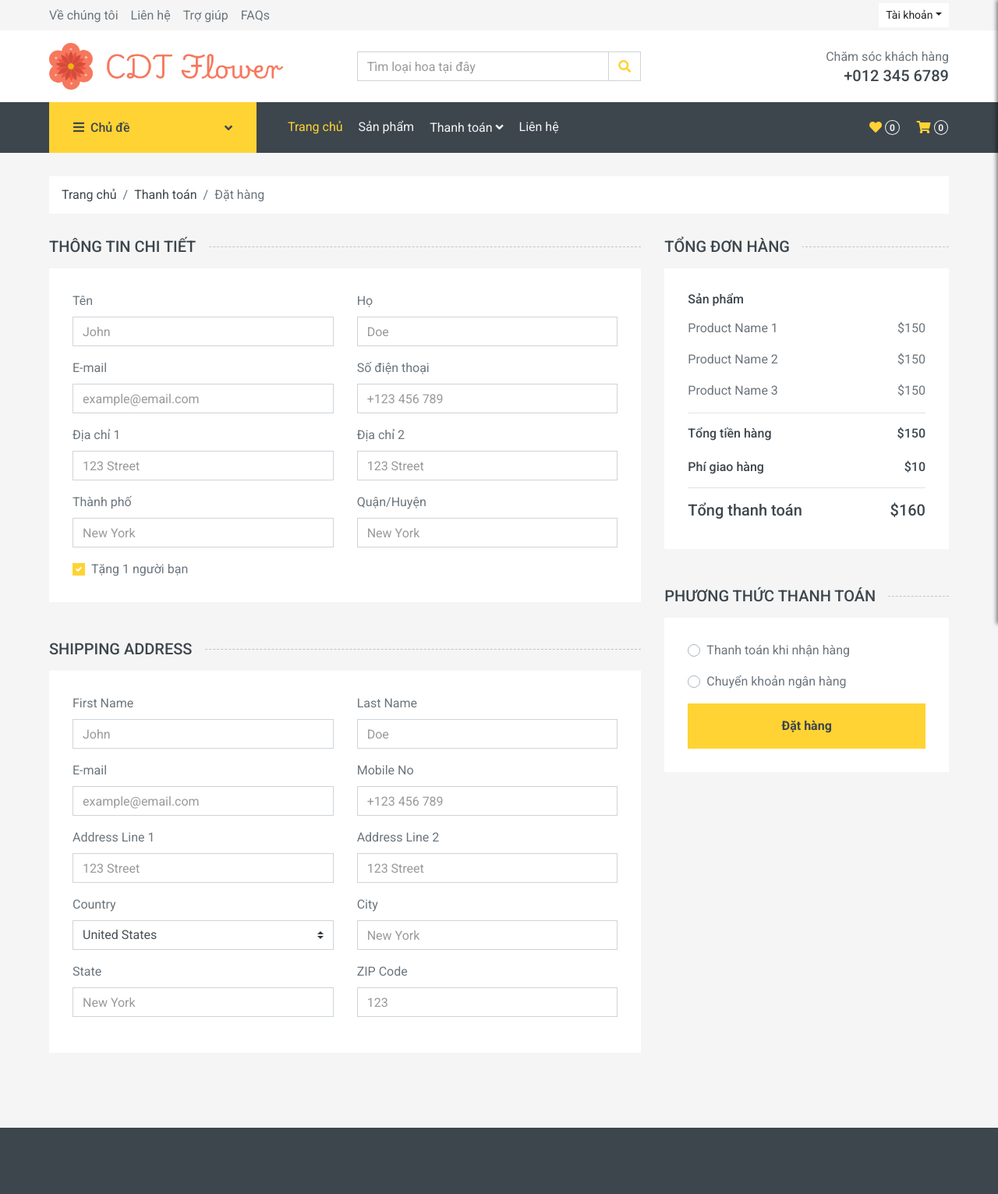
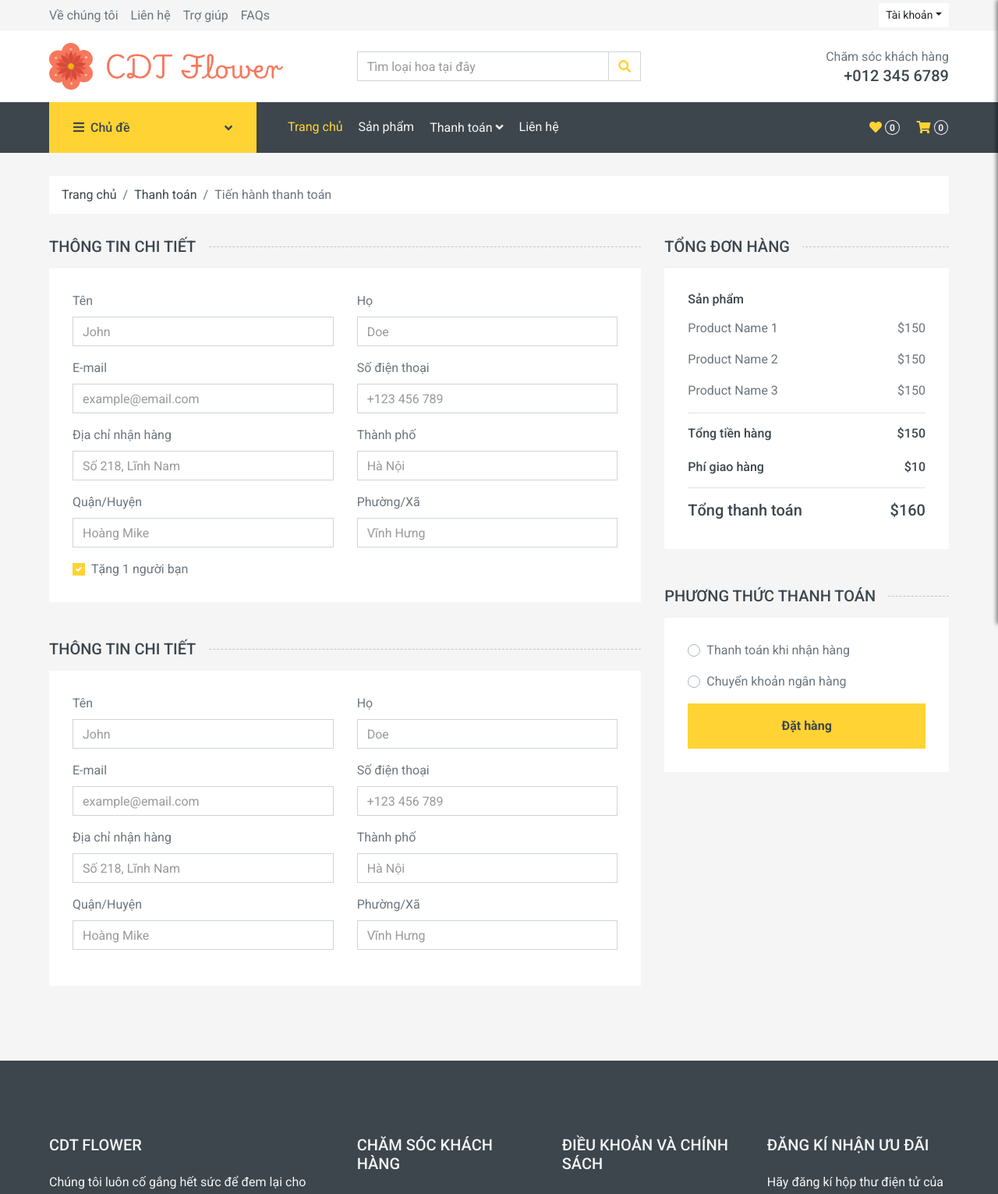
Before and after one commit to quangkuong1109/web_ban_hoa, a PHP site: page /checkout.php in a window 1280 px wide, after a click on "Tặng 1 người bạn". Shown: the top 1531 px of the page at 78% size. Run offline with PHP 8.4, Linux system fonts and the light colour scheme; some libraries are stand-ins or nearby versions.

Commit message:
Hiệu ứng nhấp nháy load trang + sửa checkout.php
Thêm tí hiệu ứng giật giật nhé :)))
ae thử tick chọn ô tặng 1 người bạn nhé (cái này nó bị ẩn)

```diff
--- a/checkout.php
+++ b/checkout.php
@@ -8,7 +8,7 @@
                 <nav class="breadcrumb bg-light mb-30">
                     <a class="breadcrumb-item text-dark" href="#">Trang chủ</a>
                     <a class="breadcrumb-item text-dark" href="#">Thanh toán</a>
-                    <span class="breadcrumb-item active">Đặt hàng</span>
+                    <span class="breadcrumb-item active">Tiến hành thanh toán</span>
                 </nav>
             </div>
         </div>
@@ -39,12 +39,8 @@
                             <input class="form-control" type="text" placeholder="+123 456 789">
                         </div>
                         <div class="col-md-6 form-group">
-                            <label>Địa chỉ 1</label>
-                            <input class="form-control" type="text" placeholder="123 Street">
-                        </div>
-                        <div class="col-md-6 form-group">
-                            <label>Địa chỉ 2</label>
-                            <input class="form-control" type="text" placeholder="123 Street">
+                            <label>Địa chỉ nhận hàng</label>
+                            <input class="form-control" type="text" placeholder="Số 218, Lĩnh Nam">
                         </div>
                         <!-- <div class="col-md-6 form-group">
                             <label>Country</label>
@@ -57,12 +53,16 @@
                         </div> -->
                         <div class="col-md-6 form-group">
                             <label>Thành phố</label>
-                            <input class="form-control" type="text" placeholder="New York">
+                            <input class="form-control" type="text" placeholder="Hà Nội">
                         </div>
                         <div class="col-md-6 form-group">
                             <label>Quận/Huyện</label>
-                            <input class="form-control" type="text" placeholder="New York">
+                            <input class="form-control" type="text" placeholder="Hoàng Mike">
                         </div>
+                        <div class="col-md-6 form-group">
+                                <label>Phường/Xã</label>
+                                <input class="form-control" type="text" placeholder="Vĩnh Hưng">
+                            </div>
                         <!-- <div class="col-md-12 form-group">
                             <div class="custom-control custom-checkbox">
                                 <input type="checkbox" class="custom-control-input" id="newaccount">
@@ -78,15 +78,15 @@
                     </div>
                 </div>
                 <div class="collapse mb-5" id="shipping-address">
-                    <h5 class="section-title position-relative text-uppercase mb-3"><span class="bg-secondary pr-3">Shipping Address</span></h5>
+                    <h5 class="section-title position-relative text-uppercase mb-3"><span class="bg-secondary pr-3">Thông tin chi tiết</span></h5>
                     <div class="bg-light p-30">
                         <div class="row">
                             <div class="col-md-6 form-group">
-                                <label>First Name</label>
+                                <label>Tên</label>
                                 <input class="form-control" type="text" placeholder="John">
                             </div>
                             <div class="col-md-6 form-group">
-                                <label>Last Name</label>
+                                <label>Họ</label>
                                 <input class="form-control" type="text" placeholder="Doe">
                             </div>
                             <div class="col-md-6 form-group">
@@ -94,37 +94,24 @@
                                 <input class="form-control" type="text" placeholder="example@email.com">
                             </div>
                             <div class="col-md-6 form-group">
-                                <label>Mobile No</label>
+                                <label>Số điện thoại</label>
                                 <input class="form-control" type="text" placeholder="+123 456 789">
                             </div>
                             <div class="col-md-6 form-group">
-                                <label>Address Line 1</label>
-                                <input class="form-control" type="text" placeholder="123 Street">
+                                <label>Địa chỉ nhận hàng</label>
+                                <input class="form-control" type="text" placeholder="Số 218, Lĩnh Nam">
                             </div>
                             <div class="col-md-6 form-group">
-                                <label>Address Line 2</label>
-                                <input class="form-control" type="text" placeholder="123 Street">
+                                <label>Thành phố</label>
+                                <input class="form-control" type="text" placeholder="Hà Nội">
                             </div>
                             <div class="col-md-6 form-group">
-                                <label>Country</label>
-                                <select class="custom-select">
-                                    <option selected>United States</option>
-                                    <option>Afghanistan</option>
-                                    <option>Albania</option>
-                                    <option>Algeria</option>
-                                </select>
+                                <label>Quận/Huyện</label>
+                                <input class="form-control" type="text" placeholder="Hoàng Mike">
                             </div>
                             <div class="col-md-6 form-group">
-                                <label>City</label>
-                                <input class="form-control" type="text" placeholder="New York">
-                            </div>
-                            <div class="col-md-6 form-group">
-                                <label>State</label>
-                                <input class="form-control" type="text" placeholder="New York">
-                            </div>
-                            <div class="col-md-6 form-group">
-                                <label>ZIP Code</label>
-                                <input class="form-control" type="text" placeholder="123">
+                                <label>Phường/Xã</label>
+                                <input class="form-control" type="text" placeholder="Vĩnh Hưng">
                             </div>
                         </div>
                     </div>
--- /dev/null
+++ b/css/preloader.css
@@ -0,0 +1,80 @@
+#preloader {
+  overflow: hidden;
+  background: #eb816c;
+  left: 0;
+  right: 0;
+  top: 0;
+  bottom: 0;
+  position: fixed;
+  z-index: 9999999;
+  color: #fff;
+  display: block;
+/*  background: #f48840*/
+}
+
+#preloader .jumper {
+  left: 0;
+  top: 0;
+  right: 0;
+  bottom: 0;
+  display: block;
+  position: absolute;
+  margin: auto;
+  width: 50px;
+  height: 50px;
+}
+
+#preloader .jumper > div {
+  background-color: #fff;
+  width: 10px;
+  height: 10px;
+  border-radius: 100%;
+  -webkit-animation-fill-mode: both;
+  animation-fill-mode: both;
+  position: absolute;
+  opacity: 0;
+  width: 50px;
+  height: 50px;
+  -webkit-animation: jumper 1s 0s linear infinite;
+  animation: jumper 1s 0s linear infinite;
+}
+
+#preloader .jumper > div:nth-child(2) {
+  -webkit-animation-delay: 0.33333s;
+  animation-delay: 0.33333s;
+}
+
+#preloader .jumper > div:nth-child(3) {
+  -webkit-animation-delay: 0.66666s;
+  animation-delay: 0.66666s;
+}
+
+@-webkit-keyframes jumper {
+  0% {
+    opacity: 0;
+    -webkit-transform: scale(0);
+    transform: scale(0);
+  }
+  5% {
+    opacity: 1;
+  }
+  100% {
+    -webkit-transform: scale(1);
+    transform: scale(1);
+    opacity: 0;
+  }
+}
+
+@keyframes jumper {
+  0% {
+    opacity: 0;
+    -webkit-transform: scale(0);
+    transform: scale(0);
+  }
+  5% {
+    opacity: 1;
+  }
+  100% {
+    opacity: 0;
+  }
+}
--- a/header.php
+++ b/header.php
@@ -23,6 +23,7 @@
 
     <!-- Customized Bootstrap Stylesheet -->
     <link href="css/style.css" rel="stylesheet">
+    <link href="css/preloader.css" rel="stylesheet">
 
     <!-- Chèn CSS cho side menu -->
     <style>
@@ -138,6 +139,17 @@
     </style>
 </head>
 <body>
+
+<!-- ***** Preloader Start ***** -->
+    <div id="preloader">
+        <div class="jumper">
+            <div></div>
+            <div></div>
+            <div></div>
+        </div>
+    </div>
+<!-- ***** Preloader End ***** -->
+
 <!-- Topbar Start -->
 <div class="container-fluid">
     <div class="row bg-secondary py-1 px-xl-5">
@@ -304,4 +316,6 @@
     closeBtn.addEventListener('click', function() {
         sideMenu.style.transform = 'translateX(100%)'; // Di chuyển side menu ra khỏi view
     });
+
+
 </script>
--- a/js/main.js
+++ b/js/main.js
@@ -3,6 +3,15 @@
 
     // Dropdown on mouse hover
     $(document).ready(function () {
+
+        // Page loading animation
+        $("#preloader").animate({
+            'opacity': '0' // Giảm độ mờ xuống 0
+        }, 600, function(){
+            $("#preloader").fadeOut(); // Ẩn hoàn toàn preloader ngay sau khi kết thúc animate
+        });
+
+        // Toggle navbar on hover
         function toggleNavbarMethod() {
             if ($(window).width() > 992) {
                 $('.navbar .dropdown').on('mouseover', function () {
@@ -17,7 +26,6 @@
         toggleNavbarMethod();
         $(window).resize(toggleNavbarMethod);
     });
-
 
     // Back to top button
     $(window).scroll(function () {
```
